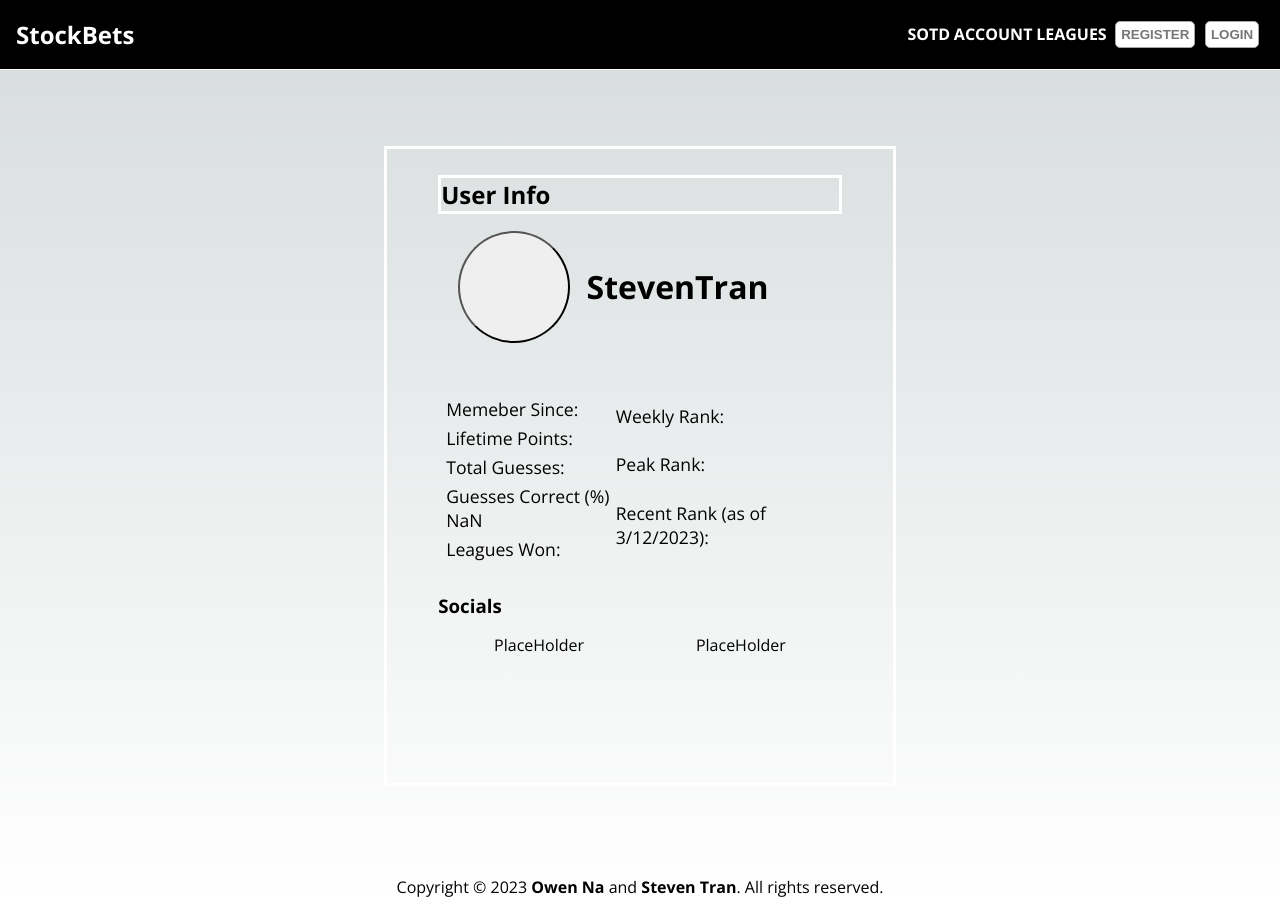
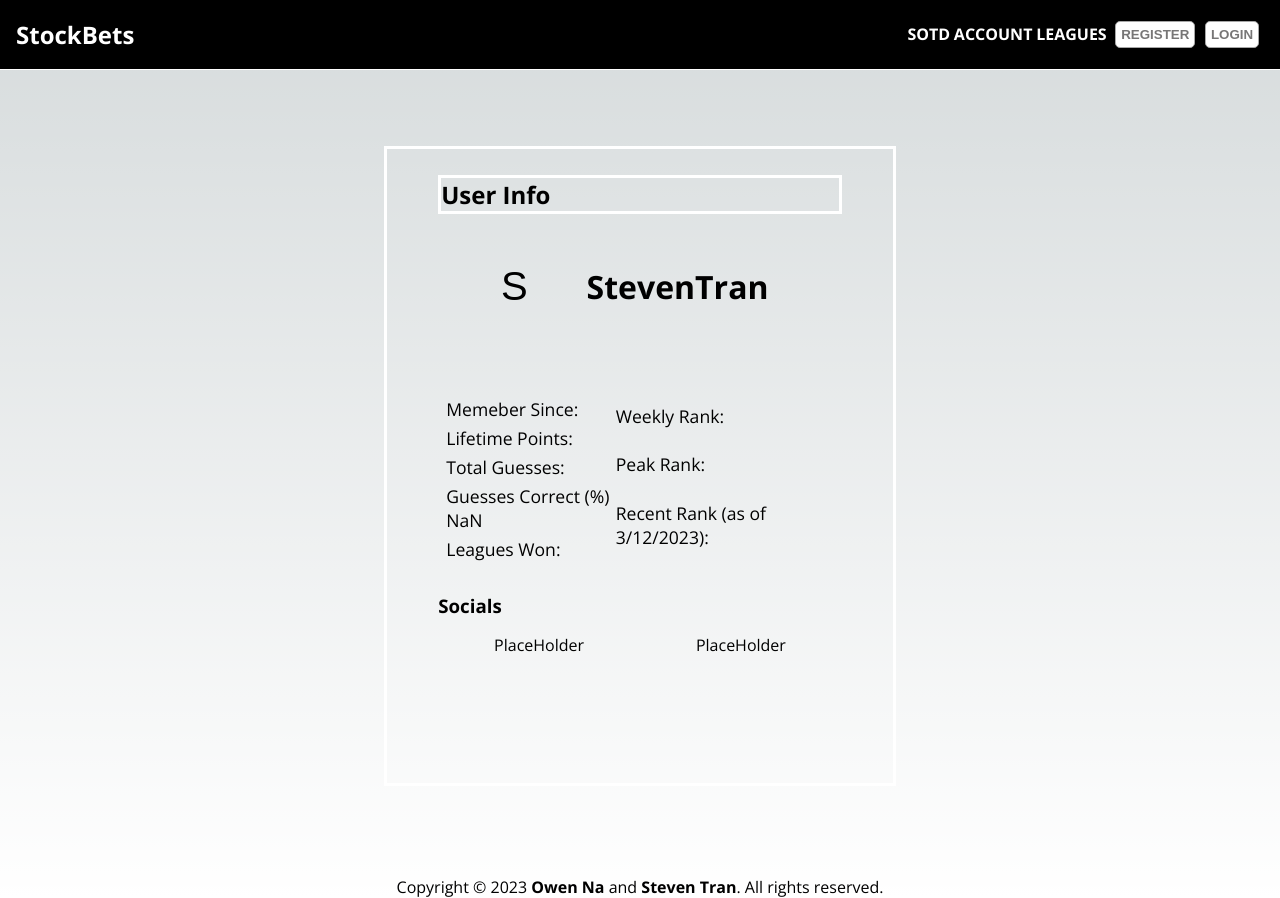
Before and after one commit to Tran-Steven/StockBets, a Next.js app: page /account in a window 1280 px wide. Built offline with nearby package versions, Linux system fonts and the light colour scheme.

Commit message:
Got some sort of pfp color randomizer working

```diff
--- a/components/AccountPageContent/AccountContent.tsx
+++ b/components/AccountPageContent/AccountContent.tsx
@@ -15,11 +15,13 @@ export interface AccountInfo {
 
 // https://css-tricks.com/snippets/javascript/random-hex-color/
 
-// function setDefaultBG(Username : string) {
-//   const randomColor = Math.floor(Math.random()*16777215).toString(16);
-//   const defaultHolder = document.getElementById('test')
-//   document.defaultHolder.style.backgroundColor = "#"
-// }
+function setDefaultBG(Username : string) {
+   const randomColor = Math.floor(Math.random()*16777215).toString(16);
+   const defaultHolder = document.getElementById("test");
+  if (defaultHolder) {
+    defaultHolder.style.backgroundColor = "#" + randomColor;
+  }
+}
 
 function calculateCorrect(TotalGuesses: number, CorrectGuesses: number) {
   return (CorrectGuesses / TotalGuesses * 100).toFixed();
@@ -35,6 +37,11 @@ function pastWeekRank() {
   return (lastWeekDate.getMonth() + 1)+ '/' + lastWeekDate.getDate() + '/' + lastWeekDate.getFullYear();
 }
 
+function getFirstLetter(Username: string) {
+  const letter = Username.charAt(0);
+  return letter;
+}
+
 export default function AccountContent({Username, MemberSince, LifetimePoints, LeaguesWon, TotalGuesses, CorrectGuesses, WeeklyRank, PeakRank, RecentRank}: AccountInfo) {
 
   return (
@@ -43,7 +50,12 @@ export default function AccountContent({Username, MemberSince, LifetimePoints, L
          <h2>User Info</h2>
          <div className={style.playerCard}>
           <div className={style.default} id="test">
-            <button className={style.colorChanger}></button>
+            <button className={style.colorChanger} onClick={() => setDefaultBG(Username)}>
+              <p className={style.intial}>{getFirstLetter("Steven")}</p>
+            </button>
+            {/* <div className={style.colorMessage}>
+              <p>Click me to change your profile color!</p>
+            </div> */}
           </div>
           <h1>{Username}StevenTran</h1>
           </div>
--- a/pages/styles/AccountContent.module.css
+++ b/pages/styles/AccountContent.module.css
@@ -15,7 +15,8 @@
 }
 
 .default:hover {
-    opacity: .9;
+    opacity: .83;
+
 }
 
 .mainContent {
@@ -51,6 +52,18 @@
     margin-left: 2%;
 }
 
+.intial {
+    visibility: visible;
+    opacity: 1;
+    font-size: 3em;
+}
+
+.colorMessage {
+    font-size: 70%;
+    visibility:hidden;
+    flex-wrap: wrap;
+}
+
 .lifetimeInfo li {
     margin-top: 3%;
 }
@@ -74,6 +87,7 @@
     margin-left: 5%;
     display: flex;
     justify-content: center;
+    text-align: center;
     align-items: center;
 }
 
@@ -81,4 +95,6 @@
     width: 100%;
     height: 100%;
     border-radius: 50%;
+    background: rgba(0, 0, 0, 0);
+    border: none;
 }
```
